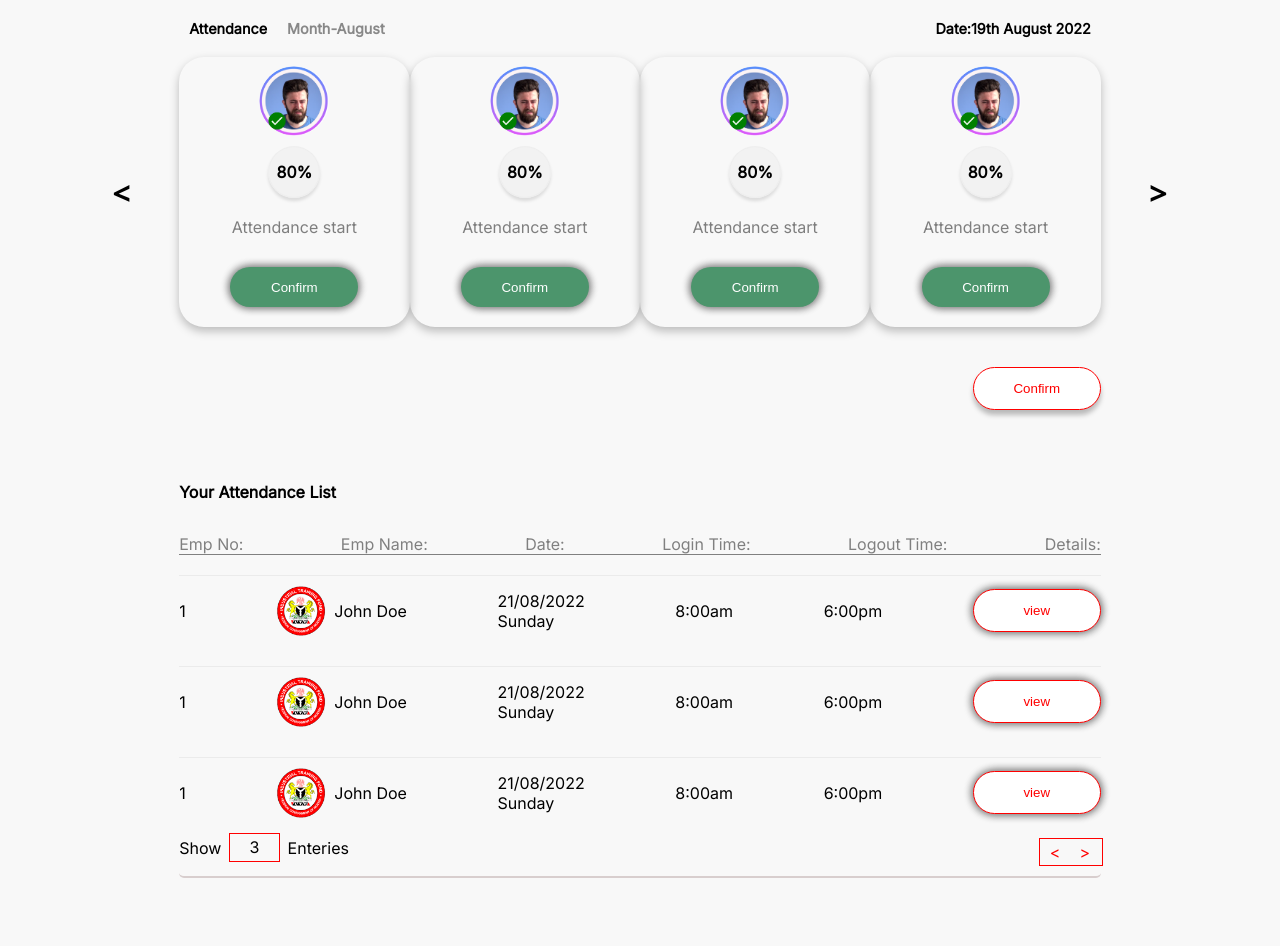
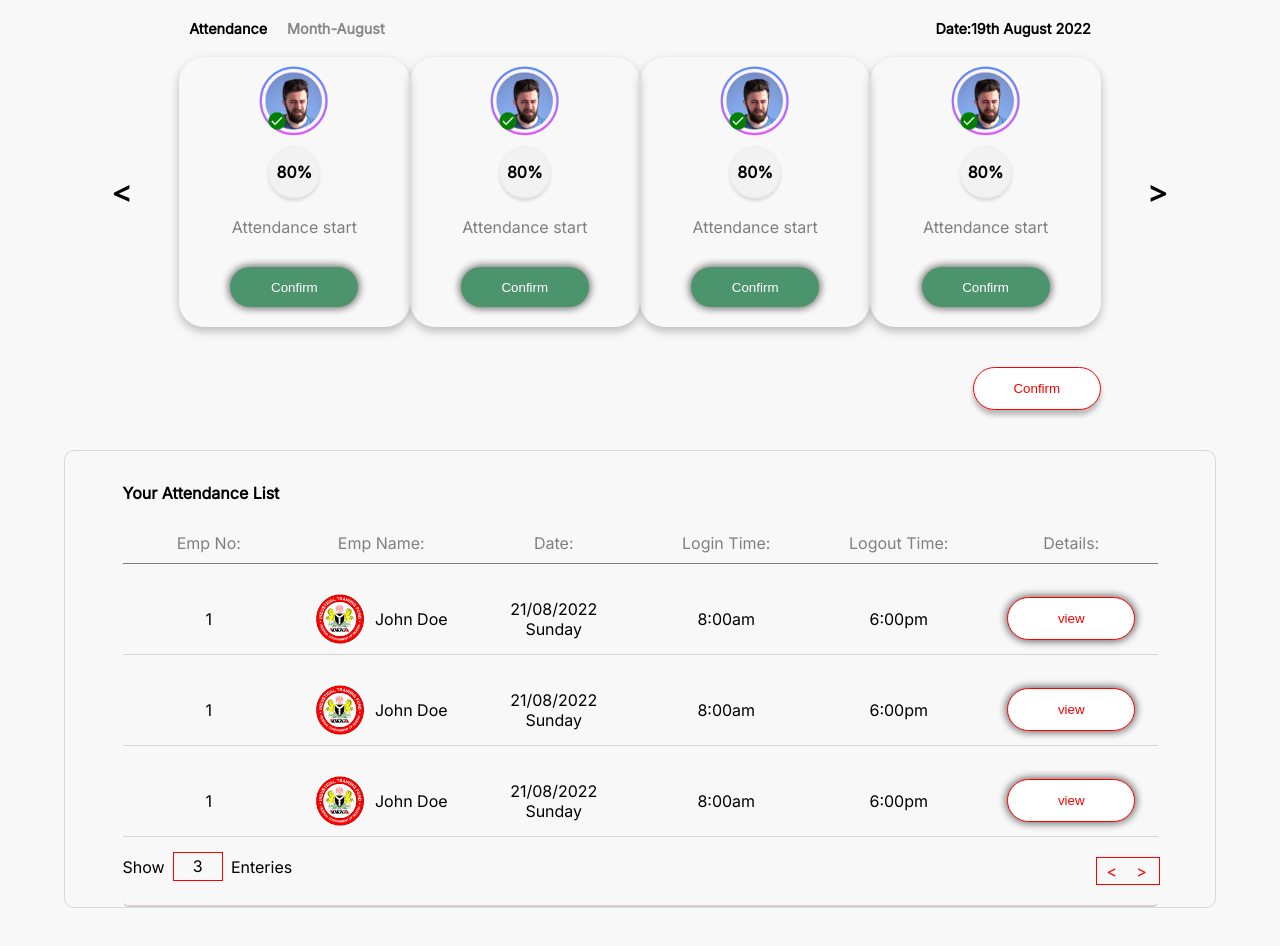
Before and after one commit to NECA-ITF/trainee-attendance, a React (Create React App) app: page / in a window 1280 px wide. Shown: the top 946 px of the page. Before the commit the page ends 878 px from the top, so only its background shows below. Built offline with nearby package versions, Linux system fonts and the light colour scheme.

Commit message:
chore: attendance items component done waiting to be merge

```diff
--- a/src/pages/dashboardPage/AttendanceItem.css
+++ b/src/pages/dashboardPage/AttendanceItem.css
@@ -10,16 +10,19 @@
     align-items: center;
     width: auto;
     margin-top: 20px;
-    border-top: 1px solid #EBEBEB;
+    border-bottom: 1px solid #0a0a0a25;
     padding: 10px 0;
-
+}
+.item{
+    width: 24%;
+    text-align: center;
 }
 .nameimage{
     display: flex;
     align-items: center;
-    justify-content: space-between;
+    justify-content: center;
 }
 .image{
     width: 50px;
-    margin-right: 8px;
+    margin-right: 10px;
 }
--- a/src/pages/dashboardPage/AttendanceItem.jsx
+++ b/src/pages/dashboardPage/AttendanceItem.jsx
@@ -6,18 +6,20 @@ import itf_log from '../../images/itf_log.png'
 function AttendanceItem() {
   return (
     <div className='attenditem'>
-        <p className="serialnum">1</p>
-        <div className='nameimage' >
+        <p className="serialnum item">1</p>
+        <div className='nameimage item' >
             <img className='image' src={itf_log} alt=""/>
              <p>John Doe</p>
         </div>
-        <div className='dateday'>
+        <div className='dateday item'>
             <p>21/08/2022</p>
             <p>Sunday</p>
         </div>
-        <div className='logintime'>8:00am</div>
-        <div className='logout'>6:00pm</div>
-        <CustomButton title='view' background-color='white' color='red' border='1px solid red'/>
+        <div className='logintime item'>8:00am</div>
+        <div className='logout item'>6:00pm</div>
+        <div className="item">
+          <CustomButton title='view' background-color='white' color='red' border='1px solid red'/>
+        </div>
     </div>
 
   )
--- a/src/pages/dashboardPage/AttendanceItems.css
+++ b/src/pages/dashboardPage/AttendanceItems.css
@@ -1,6 +1,10 @@
-
+.attendance{
+    border-radius: 10px;
+    margin-bottom: 50px;
+    border: 1px solid rgba(0, 0, 0, 0.13);
+}
 .attendance-heading {
-    width: 80%;
+    width: 90%;
     border-bottom: 2px solid rgb(216, 206, 206);
     border-radius: 5px;
     margin: auto;
@@ -9,6 +13,7 @@
 .heading {
     width: 100%;
     margin: auto;
+    margin-bottom: 20px;
 }
 .attendance-list ul {
     display: flex;
@@ -19,14 +24,19 @@
     padding-top: 2rem;
     color: gray;
     border-bottom: 1px solid gray;
+    padding: 10px 0;
+}
+.item{
+    width: 24%;
+    text-align: center;
 }
 .attendance-enteries {
     width: 100%;
     margin: 0 auto;
     display: flex;
     justify-content: space-between;
-    padding-top:10px;
-    padding-bottom:10px;
+    padding-top:20px;
+    padding-bottom:20px;
 }
 .enteries ul {
     display: flex;
--- a/src/pages/dashboardPage/AttendanceItems.jsx
+++ b/src/pages/dashboardPage/AttendanceItems.jsx
@@ -8,12 +8,12 @@ function AttendanceItems() {
           <div className='heading'><h4>Your Attendance List</h4></div>
           <div className='attendance-list'>
             <ul>
-              <li>Emp No:</li>
-              <li>Emp Name:</li>
-              <li>Date:</li>
-              <li>Login Time:</li>
-              <li>Logout Time:</li>
-              <li>Details:</li>
+              <li className='item'>Emp No:</li>
+              <li className='item'>Emp Name:</li>
+              <li className='item'>Date:</li>
+              <li className='item'>Login Time:</li>
+              <li className='item'>Logout Time:</li>
+              <li className='item'>Details:</li>
             </ul>
           </div>
           <div className="attendance-item">
```
